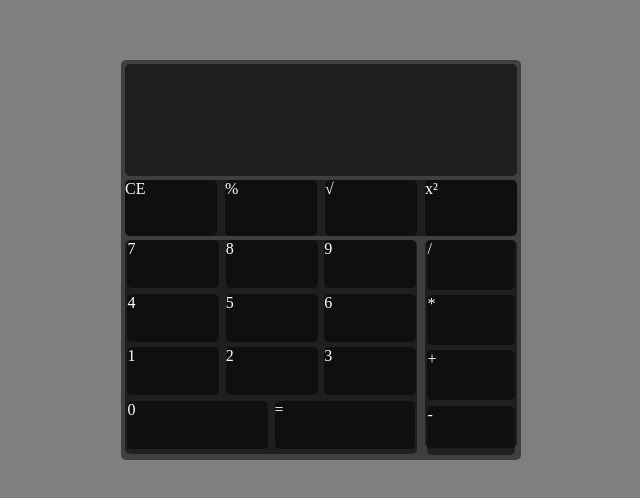
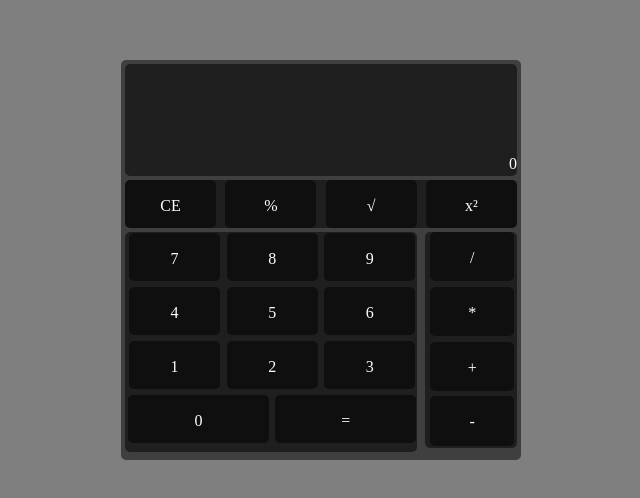
Before and after one commit to Edmilson-Hao/calculadora-simples, a plain HTML site: page index.html in a window 1280 px wide. Shown: the part 140-638 px from the top of the page, without its empty margins (319-959 px from the left). Drawn offline with Linux system fonts and the light colour scheme.

Commit message:
almost finished

```diff
--- a/index.html
+++ b/index.html
@@ -10,7 +10,9 @@
 </head>
 <body>
     <div class="main">
-        <div id="display" class="secondary"></div>
+        <div id="display" class="secondary">
+            0
+        </div>
         <div id="options" class="secondary">
             <div class="tertiary">CE</div>
             <div class="tertiary">%</div>
@@ -39,5 +41,7 @@
             </div>
     </div>
     </div>
+
+    <script src="./main.js"></script>
 </body>
 </html>
--- a/style.css
+++ b/style.css
@@ -12,6 +12,9 @@ body {
 div {
     background-color: rgba(0, 0, 0, .5);
     border-radius: 5px;
+    text-align: center;
+    vertical-align: middle;
+    line-height: 6.5vh;
 }
 
 .main {
@@ -30,13 +33,16 @@ div {
 }
 
 .tertiary {
-    width: 11.5vh;
-    height: 7vh;
+    width: 11.4vh;
+    height: 6vh;
 }
 
 #display {
     height: 14vh;
     width: 49vh;
+    text-align: right;
+    vertical-align: bottom;
+    line-height: 25vh;
 }
 
 #numbers {
@@ -53,9 +59,10 @@ div {
 #operations {
     width: 7vh;
     margin-left: 1vh;
-    height: 26vh;
+    height: 27vh;
     width: 11.5vh;
 }
+
 #thirdRow {
     display: flex;
     background-color: rgba(0, 0, 0, 0);
@@ -67,6 +74,7 @@ div {
     height: 6vh;
     margin-bottom: .7vh;
     margin-left: .3vh;
+    vertical-align: middle;
 }
 
 #numbers > div:nth-child(10), #numbers > div:nth-child(11) {
@@ -75,8 +83,8 @@ div {
 
 #operations > .tertiary {
     display: inline-block;
-    height: 6.2vh;
-    width: 11vh;
+    height: 6.15vh;
+    width: 10.5vh;
     margin-bottom: .7vh;
     margin-left: .3vh;
 }
```
Also changed, not shown: main.js (added, +47 -0 lines).
